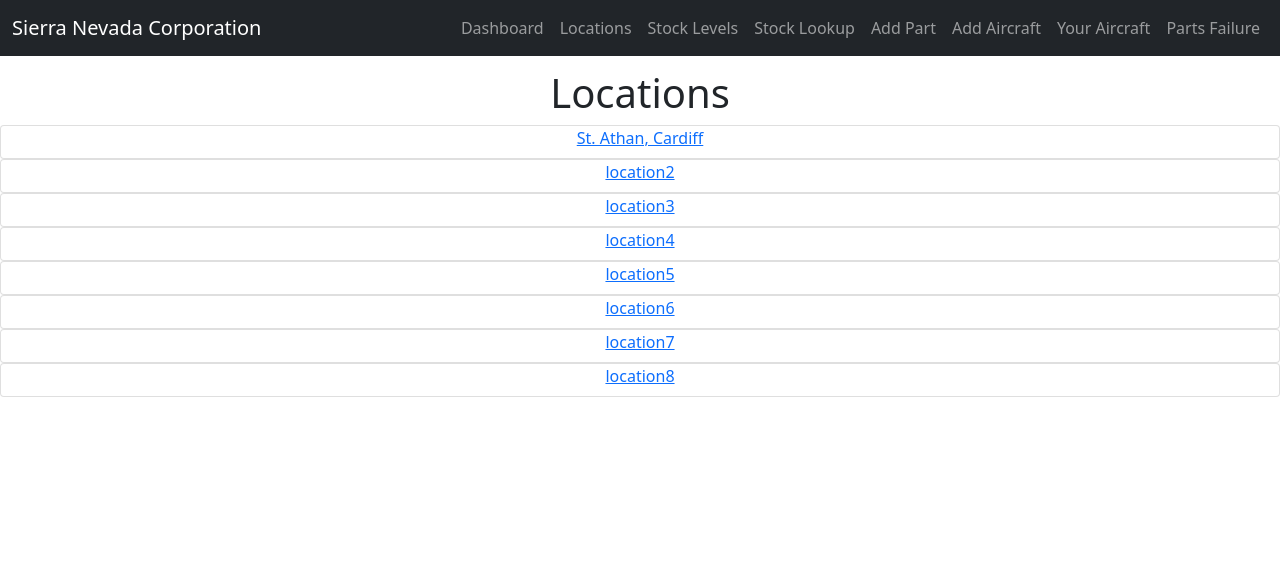
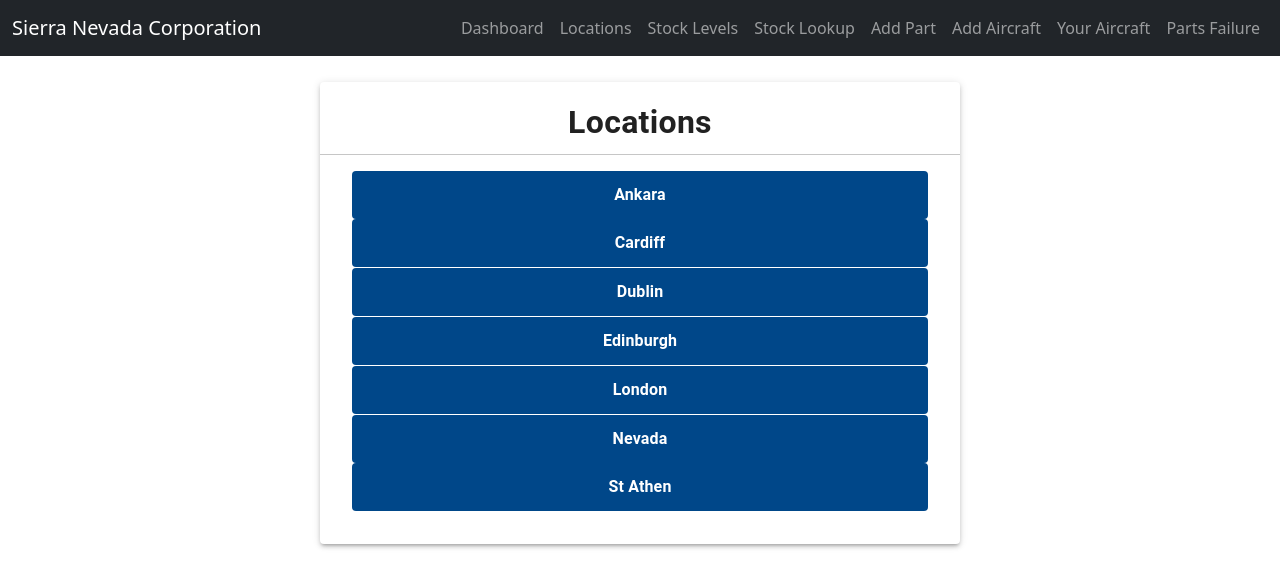
Before and after one commit to reicraftscodes/uas-lifecycle-management-frontend, a React (Create React App) app: page /locations in a window 1280 px wide. Shown: the top 588 px of the page. Built offline with nearby package versions, Linux system fonts and the light colour scheme; no server answers.

Commit message:
feat : issue #19 Added location page with links to individual locations

```diff
--- a/src/pages/Locations.js
+++ b/src/pages/Locations.js
@@ -1,31 +1,76 @@
-import React from 'react'
+import {List, ListItem, ListItemButton, ListItemText,Box,Typography,Paper,Divider} from "@mui/material";
 
 
-import {Card, CardTitle} from "reactstrap";
-import {Link} from "react-router-dom";
+const Locations = () => {
 
 
-function Locations() {
 
-    const locations = ["St. Athan, Cardiff", "location2", "location3", "location4", "location5", "location6", "location7", "location8"]
 
-    const locationList = locations.map(location => {
-        return <div className="location-container">
-            <Card className="location-card">
+    return(
+        <div>
+            <Paper elevation={3} sx={{width:"50%",m:"auto", mt: "2%", mb: "2%"}}>
+                <Typography align="center"  sx={{fontWeight: "bold", fontSize: '2rem', pt:2}}>Locations</Typography>
+                <Divider sx={{mt: 1, mb: 2}}/>
 
-                <CardTitle><Link to={`/locations/${location}`}>{location}</Link></CardTitle>
-            </Card>
+                <Box sx={{width:"90%", m:"auto",pt:0}}>
+                    <List sx={{pt:0}}>
+                        <ListItem disablePadding sx={{borderRadius: 1, mb:0.1, bgcolor:"#004789", '& .MuiListItemButton-root:hover':{bgcolor: "#0060ba"}}}>
+                            <ListItemButton component="a" href="/locations/Ankara">
+                                <ListItemText>
+                                    <Typography color="white" align="center" sx={{fontWeight: "bold", fontSize: '1rem'}}>Ankara</Typography>
+                                </ListItemText>
+                            </ListItemButton>
+                        </ListItem>
+                        <ListItem disablePadding sx={{borderRadius: 1, mb:0.1, bgcolor:"#004789", '& .MuiListItemButton-root:hover':{bgcolor: "#0060ba"}}}>
+                            <ListItemButton component="a" href="/locations/Cardiff">
+                                <ListItemText>
+                                    <Typography color="white" align="center" sx={{fontWeight: "bold", fontSize: '1rem'}}>Cardiff</Typography>
+                                </ListItemText>
+                            </ListItemButton>
+                        </ListItem>
+                        <ListItem disablePadding sx={{borderRadius: 1, mb:0.1, bgcolor:"#004789", '& .MuiListItemButton-root:hover':{bgcolor: "#0060ba"}}}>
+                            <ListItemButton component="a" href="/locations/Dublin">
+                                <ListItemText>
+                                    <Typography color="white" align="center" sx={{fontWeight: "bold", fontSize: '1rem'}}>Dublin</Typography>
+                                </ListItemText>
+                            </ListItemButton>
+                        </ListItem>
+                        <ListItem disablePadding sx={{borderRadius: 1, mb:0.1, bgcolor:"#004789", '& .MuiListItemButton-root:hover':{bgcolor: "#0060ba"}}}>
+                            <ListItemButton component="a" href="/locations/Edinburgh">
+                                <ListItemText>
+                                    <Typography color="white" align="center" sx={{fontWeight: "bold", fontSize: '1rem'}}>Edinburgh</Typography>
+                                </ListItemText>
+                            </ListItemButton>
+                        </ListItem>
+                        <ListItem disablePadding sx={{borderRadius: 1, mb:0.1, bgcolor:"#004789", '& .MuiListItemButton-root:hover':{bgcolor: "#0060ba"}}}>
+                            <ListItemButton component="a" href="/locations/London">
+                                <ListItemText>
+                                    <Typography color="white" align="center" sx={{fontWeight: "bold", fontSize: '1rem'}}>London</Typography>
+                                </ListItemText>
+                            </ListItemButton>
+                        </ListItem>
+                        <ListItem disablePadding sx={{borderRadius: 1, mb:0.1, bgcolor:"#004789", '& .MuiListItemButton-root:hover':{bgcolor: "#0060ba"}}}>
+                            <ListItemButton component="a" href="/locations/Nevada">
+                                <ListItemText>
+                                    <Typography color="white" align="center" sx={{fontWeight: "bold", fontSize: '1rem'}}>Nevada</Typography>
+                                </ListItemText>
+                            </ListItemButton>
+                        </ListItem>
+                        <ListItem disablePadding sx={{borderRadius: 1, mb:0.1, bgcolor:"#004789", '& .MuiListItemButton-root:hover':{bgcolor: "#0060ba"}}}>
+                            <ListItemButton component="a" href="/locations/St Athen">
+                                <ListItemText>
+                                    <Typography color="white" align="center" sx={{fontWeight: "bold", fontSize: '1rem'}}>St Athen</Typography>
+                                </ListItemText>
+                            </ListItemButton>
+                        </ListItem>
+                    </List>
+                </Box>
+                <br/>
+            </Paper>
+
         </div>
-    })
 
-    return (
-        <>
-          <h1>Locations</h1>
-
-            {locationList}
-
-        </>
-    )
+    );
 }
 
 export default Locations
```
